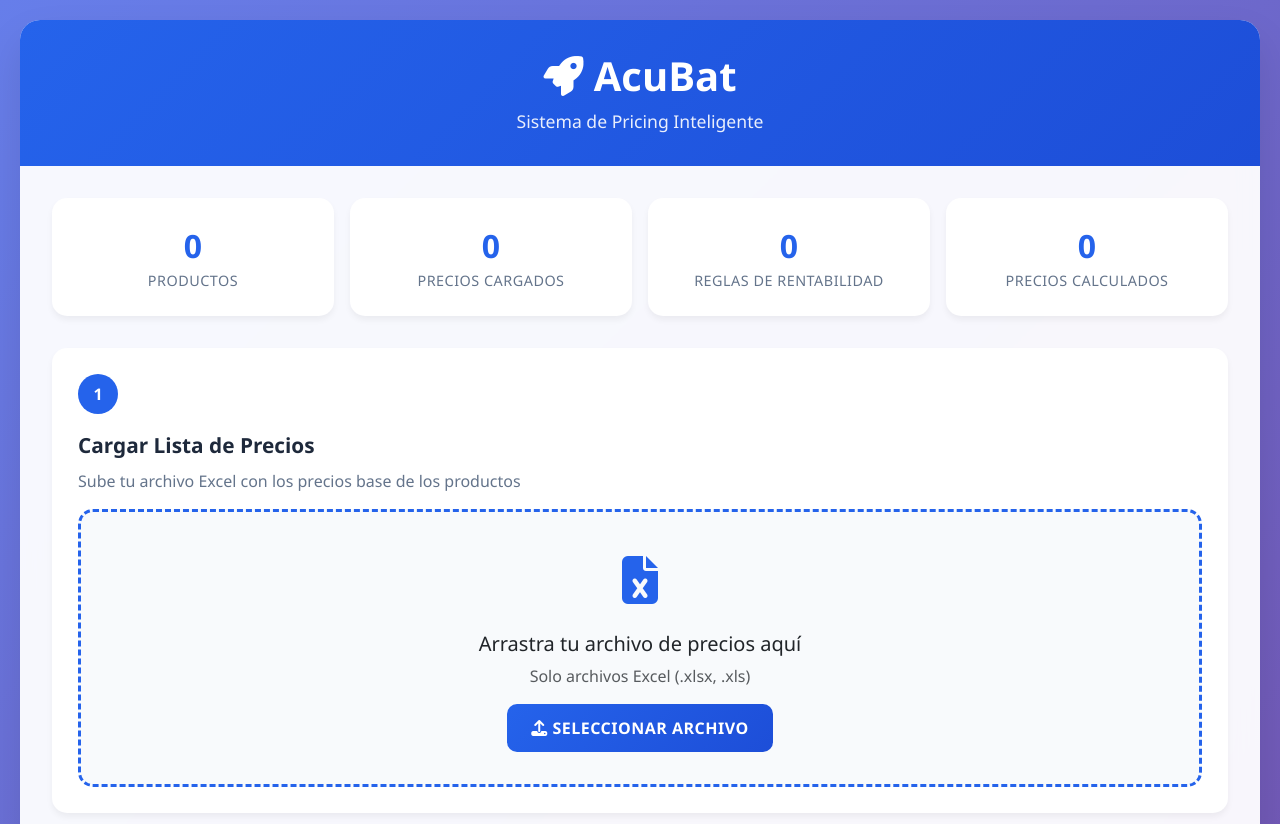
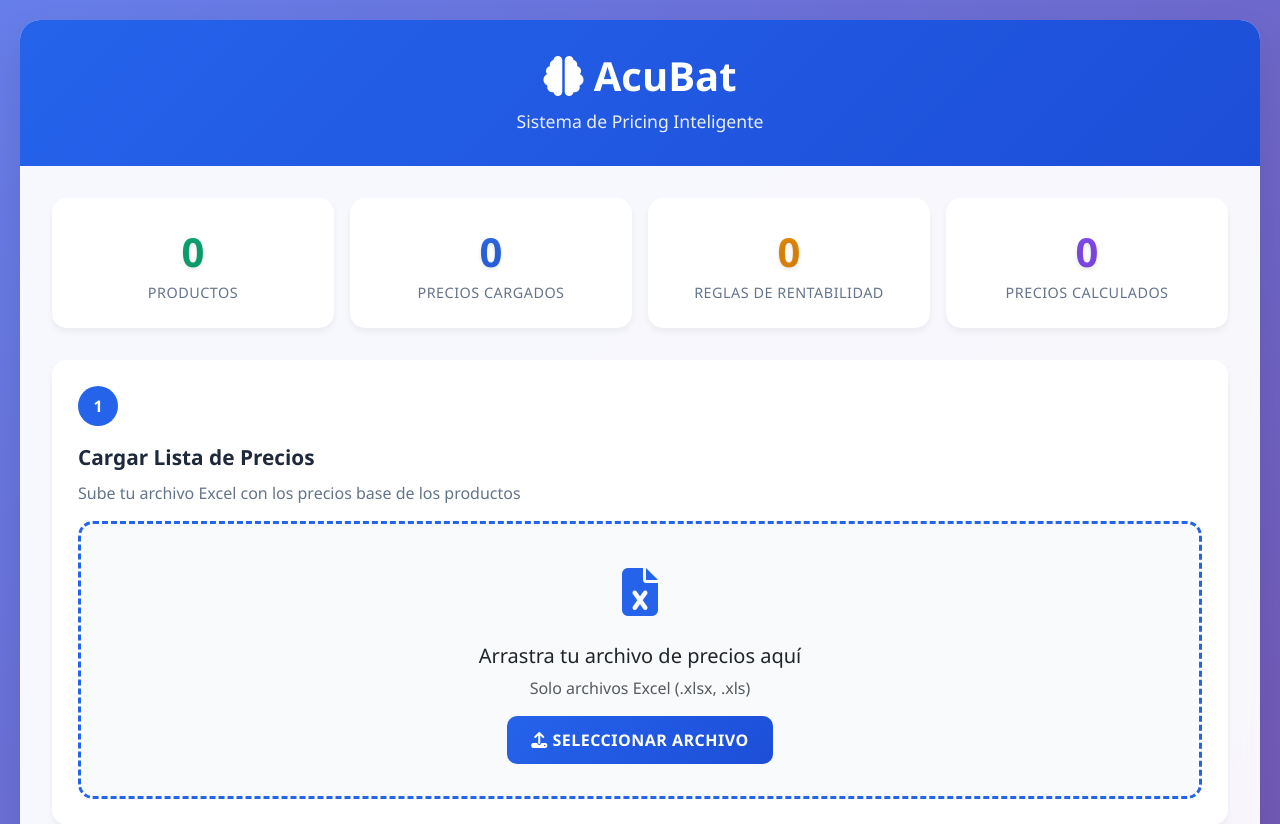
Before and after one commit to ralborta/AcuBat, a FastAPI app: page / in a window 1280 px wide. Shown: the top 824 px of the page. Run offline with FastAPI, Linux system fonts and the light colour scheme; data that the repository does not hold is empty.

Commit message:
🎨 Design: Logo moderno (brain) + colores gradientes en métricas

```diff
--- a/templates/index.html
+++ b/templates/index.html
@@ -251,9 +251,41 @@
         }
 
         .stat-number {
-            font-size: 2rem;
-            font-weight: 700;
-            color: var(--primary-color);
+            font-size: 2.5rem;
+            font-weight: 800;
+            background: linear-gradient(135deg, #667eea 0%, #764ba2 100%);
+            -webkit-background-clip: text;
+            -webkit-text-fill-color: transparent;
+            background-clip: text;
+            text-shadow: 0 2px 4px rgba(0,0,0,0.1);
+        }
+
+        .stat-number.productos {
+            background: linear-gradient(135deg, #10b981 0%, #059669 100%);
+            -webkit-background-clip: text;
+            -webkit-text-fill-color: transparent;
+            background-clip: text;
+        }
+
+        .stat-number.precios {
+            background: linear-gradient(135deg, #3b82f6 0%, #1d4ed8 100%);
+            -webkit-background-clip: text;
+            -webkit-text-fill-color: transparent;
+            background-clip: text;
+        }
+
+        .stat-number.rentabilidad {
+            background: linear-gradient(135deg, #f59e0b 0%, #d97706 100%);
+            -webkit-background-clip: text;
+            -webkit-text-fill-color: transparent;
+            background-clip: text;
+        }
+
+        .stat-number.calculados {
+            background: linear-gradient(135deg, #8b5cf6 0%, #7c3aed 100%);
+            -webkit-background-clip: text;
+            -webkit-text-fill-color: transparent;
+            background-clip: text;
         }
 
         .stat-label {
@@ -268,7 +300,7 @@
     <div class="main-container">
         <!-- Header -->
         <div class="header">
-            <h1><i class="fas fa-rocket"></i> AcuBat</h1>
+            <h1><i class="fas fa-brain"></i> AcuBat</h1>
             <p>Sistema de Pricing Inteligente</p>
         </div>
 
@@ -277,19 +309,19 @@
             <!-- Stats Grid -->
             <div class="stats-grid">
                 <div class="stat-card">
-                    <div class="stat-number" id="totalProductos">0</div>
+                    <div class="stat-number productos" id="totalProductos">0</div>
                     <div class="stat-label">Productos</div>
                 </div>
                 <div class="stat-card">
-                    <div class="stat-number" id="totalPrecios">0</div>
+                    <div class="stat-number precios" id="totalPrecios">0</div>
                     <div class="stat-label">Precios Cargados</div>
                 </div>
                 <div class="stat-card">
-                    <div class="stat-number" id="totalRentabilidad">0</div>
+                    <div class="stat-number rentabilidad" id="totalRentabilidad">0</div>
                     <div class="stat-label">Reglas de Rentabilidad</div>
                 </div>
                 <div class="stat-card">
-                    <div class="stat-number" id="totalCalculados">0</div>
+                    <div class="stat-number calculados" id="totalCalculados">0</div>
                     <div class="stat-label">Precios Calculados</div>
                 </div>
             </div>
```
